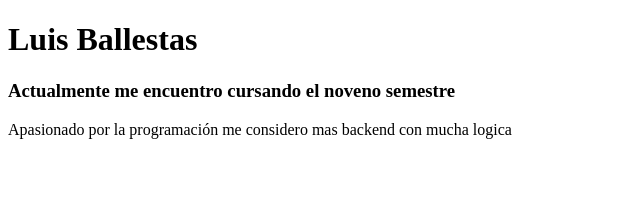
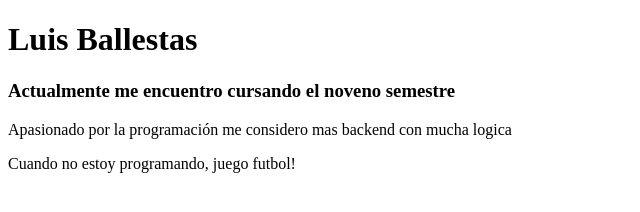
Before and after one commit to lbnetlify/taller_buenas_practicas, a plain HTML site: page index.html in a window 1280 px wide. Shown: the whole page, without its empty margins (0-640 px from the left). Drawn offline with Linux system fonts and the light colour scheme.

Commit message:
seventh commit

```diff
--- a/index.html
+++ b/index.html
@@ -10,6 +10,7 @@
         <h1>Luis Ballestas</h1>
         <h3>Actualmente me encuentro cursando el noveno semestre</h3>
         <p>Apasionado por la programación me considero mas backend con mucha logica</p>
+        <p>Cuando no estoy programando, juego futbol!</p>
     </div>
 </body>
 </html>
```
